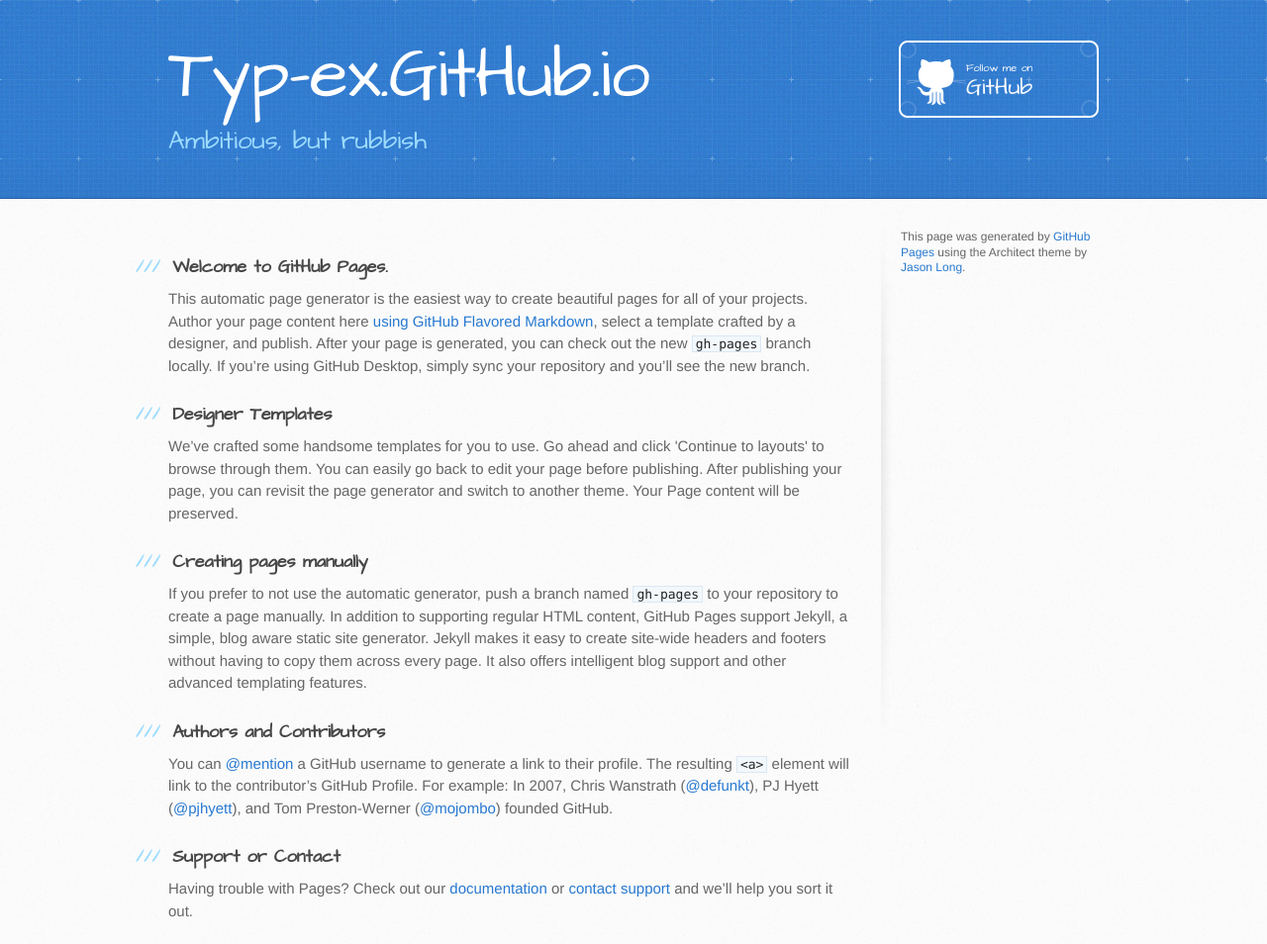
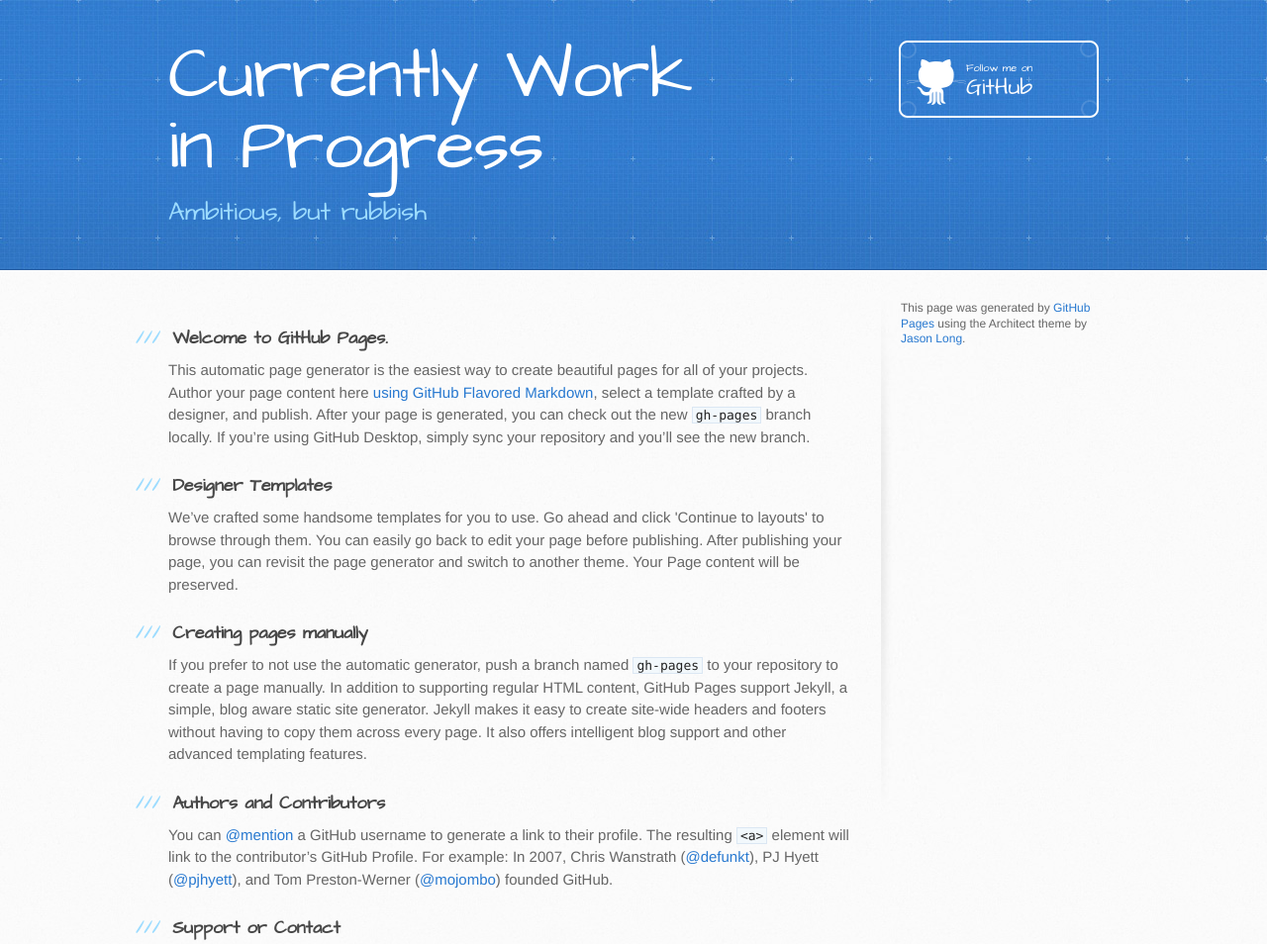
Before and after one commit to typ-ex/typ-ex.github.io, a plain HTML site: page index.html in a window 1280 px wide. Shown: the top 954 px of the page at 99% size. Drawn offline with Linux system fonts and the light colour scheme.

Commit message:
Modifed the title
Took my webpage name out of the header.

```diff
--- a/index.html
+++ b/index.html
@@ -19,7 +19,7 @@
   <body>
     <header>
       <div class="inner">
-        <h1>Typ-ex.GitHub.io</h1>
+        <h1>Currently Work in Progress</h1>
         <h2>Ambitious, but rubbish</h2>
         <a href="https://github.com/typ-ex" class="button"><small>Follow me on</small> GitHub</a>
       </div>
```
